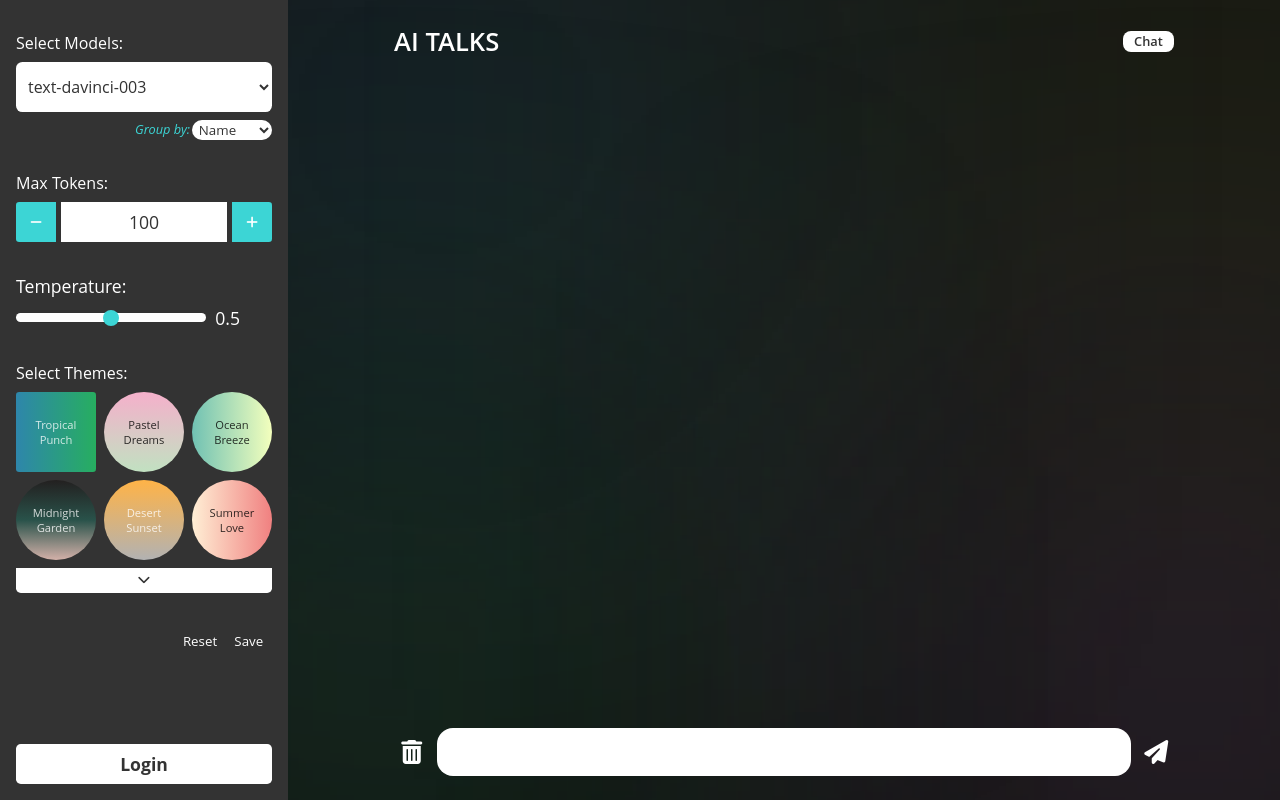
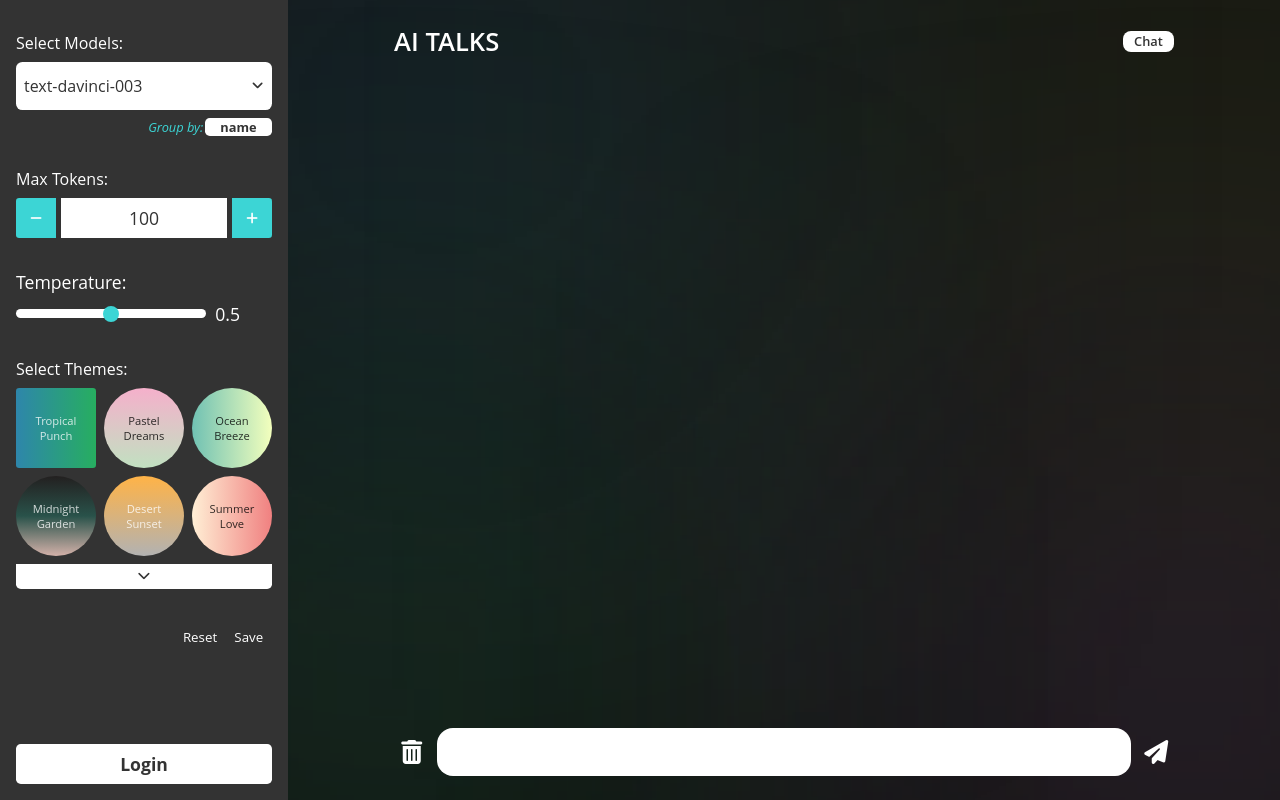
Before and after one commit to NaKMiers/AI_Talks_Client, a React (Create React App) app: page / in a window 1280 px wide. Built offline with nearby package versions, Linux system fonts and the light colour scheme.

Commit message:
select model, select groupby css

```diff
--- a/src/components/Sidebar/index.jsx
+++ b/src/components/Sidebar/index.jsx
@@ -22,6 +22,9 @@ function Sidebar({ showSidebar, setShowSidebar }) {
       mode,
       modeChanged,
    } = user || parameters
+
+   const [showOptions, setShowOptions] = useState(false)
+   const [showGroupBy, setShowGroupBy] = useState(false)
 
    const [model, setModel] = useState(initModel)
    const [maxTokens, setMaxTokens] = useState(initMaxTokens)
@@ -290,13 +293,21 @@ function Sidebar({ showSidebar, setShowSidebar }) {
       }
 
       return models.map(model => (
-         <optgroup key={model.name} label={model.name}>
-            {model.data.map(data => (
-               <option key={data} value={data}>
+         <div key={model.name} className={styles.optGroup}>
+            <p>{model.name}</p>
+            {model.data.map((data, i) => (
+               <div
+                  key={i}
+                  className={styles.options}
+                  onClick={() => {
+                     setModel(data)
+                     setShowOptions(false)
+                  }}
+               >
                   {data}
-               </option>
+               </div>
             ))}
-         </optgroup>
+         </div>
       ))
    }, [groupBy])
 
@@ -312,23 +323,35 @@ function Sidebar({ showSidebar, setShowSidebar }) {
             <label ref={modelLabelRef} className={`${styles.label} ${styles.model}`} htmlFor='model'>
                Select Models:
             </label>
-            <select
+            <div
                ref={modelInputRef}
-               value={model}
-               onChange={e => setModel(e.target.value)}
                size={1}
                className={styles.selectModel}
+               onClick={() => setShowOptions(!showOptions)}
                name='model'
                id='model'
             >
-               {renderModelOption()}
-            </select>
+               <span>{model}</span>
+               <button className={`${styles.showOptionBtn} ${showOptions ? styles.show : ''}`}>
+                  <i className='fa-solid fa-angle-down' />
+               </button>
+               <div className={`${styles.optionWrap} ${showOptions ? styles.show : ''}`}>
+                  {renderModelOption()}
+               </div>
+            </div>
             <div ref={groupByRef} className={styles.groupByWrap}>
                <i>Group by: </i>
-               <select onChange={e => setGroupBy(e.target.value)} value={groupBy} name='groupby'>
-                  <option value='name'>Name</option>
-                  <option value='function'>Function</option>
-               </select>
+               <div className={styles.selectGroupBy} onClick={() => setShowGroupBy(!showGroupBy)}>
+                  <p>{groupBy}</p>
+                  <div className={`${styles.groupByOptWrap} ${showGroupBy ? styles.show : ''}`}>
+                     <div onClick={() => setGroupBy('name')} className={styles.groupByOpts}>
+                        name
+                     </div>
+                     <div onClick={() => setGroupBy('function')} className={styles.groupByOpts}>
+                        function
+                     </div>
+                  </div>
+               </div>
             </div>
 
             {/* Max Tokens */}
--- a/src/components/Sidebar/sidebar.module.scss
+++ b/src/components/Sidebar/sidebar.module.scss
@@ -89,6 +89,7 @@
 
 // Select Models
 .selectModel {
+   position: relative;
    display: block;
    max-width: calc(var(--sidebar-size) - var(--sidebar-padding));
    width: 100%;
@@ -97,13 +98,80 @@
    padding: 0.8rem 0.5rem;
    background: var(--app-text1);
    color: var(--app-text2);
+   cursor: pointer;
 
    transition: all 0.5s ease-in-out;
+}
+
+.showOptionBtn {
+   display: flex;
+   justify-content: center;
+   align-items: center;
+   position: absolute;
+   top: 50%;
+   right: 0.4rem;
+   transform: translateY(-50%);
+   width: 1rem;
+   background: none;
+   color: var(--app-text2);
+
+   & i {
+      transition: all 0.3s ease-in-out;
+   }
+
+   &.show i {
+      transform: rotate(180deg);
+   }
+}
+
+.optionWrap {
+   position: absolute;
+   top: 0;
+   left: 0;
+   width: 100%;
+   border-radius: 0.5rem;
+
+   background: var(--app-text1);
+   z-index: 1;
+   max-height: 0;
+   height: 30rem;
+   overflow: scroll;
+
+   transition: all 0.3s ease-in-out;
+
+   &.show {
+      top: calc(100% + 0.5rem);
+      max-height: 75vh;
+   }
+}
+
+.optGroup {
+   width: 100%;
+   & > p {
+      width: 100%;
+      font-weight: bold;
+      background: var(--app-text2);
+      color: var(--app-text1);
+      padding: 0.4rem 0 0.4rem 0.4em;
+   }
+}
+
+.options {
+   font-size: 0.9rem;
+   padding: 0.2rem 0 0.2rem 1.2rem;
+   transition: 0.2s ease-in;
+
+   &:hover {
+      background: var(--app-text2);
+      color: var(--app-text1);
+      cursor: pointer;
+   }
 }
 
 .groupByWrap {
    display: flex;
    justify-content: flex-end;
+   align-items: center;
    max-width: calc(var(--sidebar-size) - var(--sidebar-padding));
    margin-bottom: 1.5rem;
 
@@ -120,6 +188,48 @@
       padding: 0 0.2rem;
       background: var(--app-text1);
       color: var(--app-text2);
+   }
+}
+
+.selectGroupBy {
+   position: relative;
+   cursor: pointer;
+
+   & > p {
+      text-align: center;
+      width: 4.2rem;
+      font-size: 0.8rem;
+      font-weight: bold;
+      border-radius: 0.3rem;
+      background: #fff;
+      color: #333;
+   }
+}
+
+.groupByOptWrap {
+   position: absolute;
+   top: 200%;
+   width: 100%;
+   border-radius: 0.3rem;
+   font-size: 0.8rem;
+   background: var(--app-text1);
+   color: var(--app-text2);
+   overflow: hidden;
+   max-height: 0;
+   transition: all 0.2s ease-in-out;
+
+   &.show {
+      top: calc(100% + 0.2rem);
+      max-height: 2.5rem;
+   }
+}
+.groupByOpts {
+   padding: 0.1rem 0 0.1rem 0.3rem;
+   cursor: pointer;
+   transition: all 0.2s ease-in-out;
+   &:hover {
+      background: var(--app-text2);
+      color: var(--app-text1);
    }
 }
 
--- a/src/data/modelData.js
+++ b/src/data/modelData.js
@@ -97,8 +97,8 @@ export const GroupByFunction = [
    {
       name: 'Natural Language Processing',
       data: [
+         'text-davinci-003',
          'text-davinci-002',
-         'text-davinci-003',
          'text-davinci-001',
          'text-davinci-insert-002',
          'text-davinci-edit-001',
```
